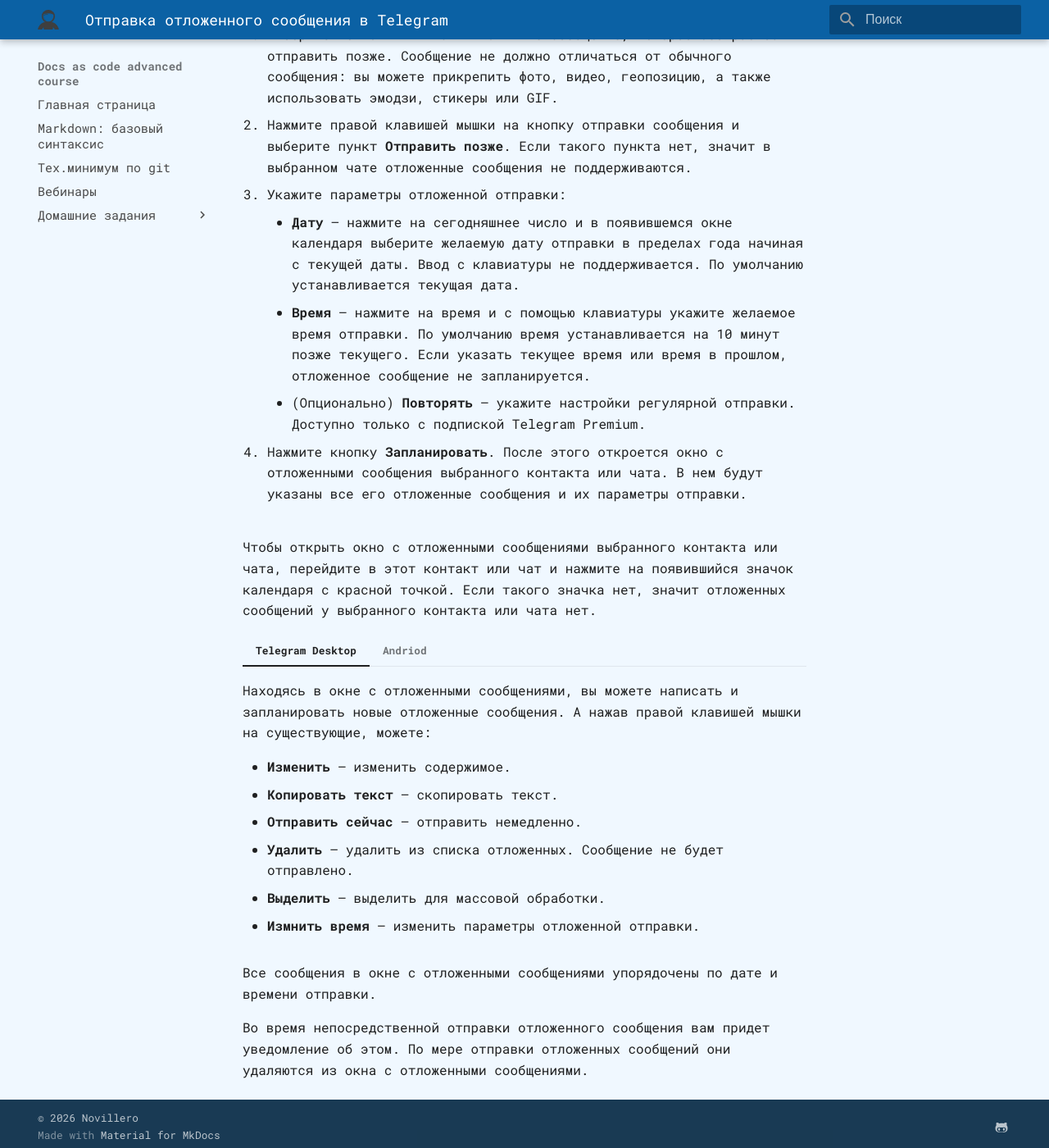
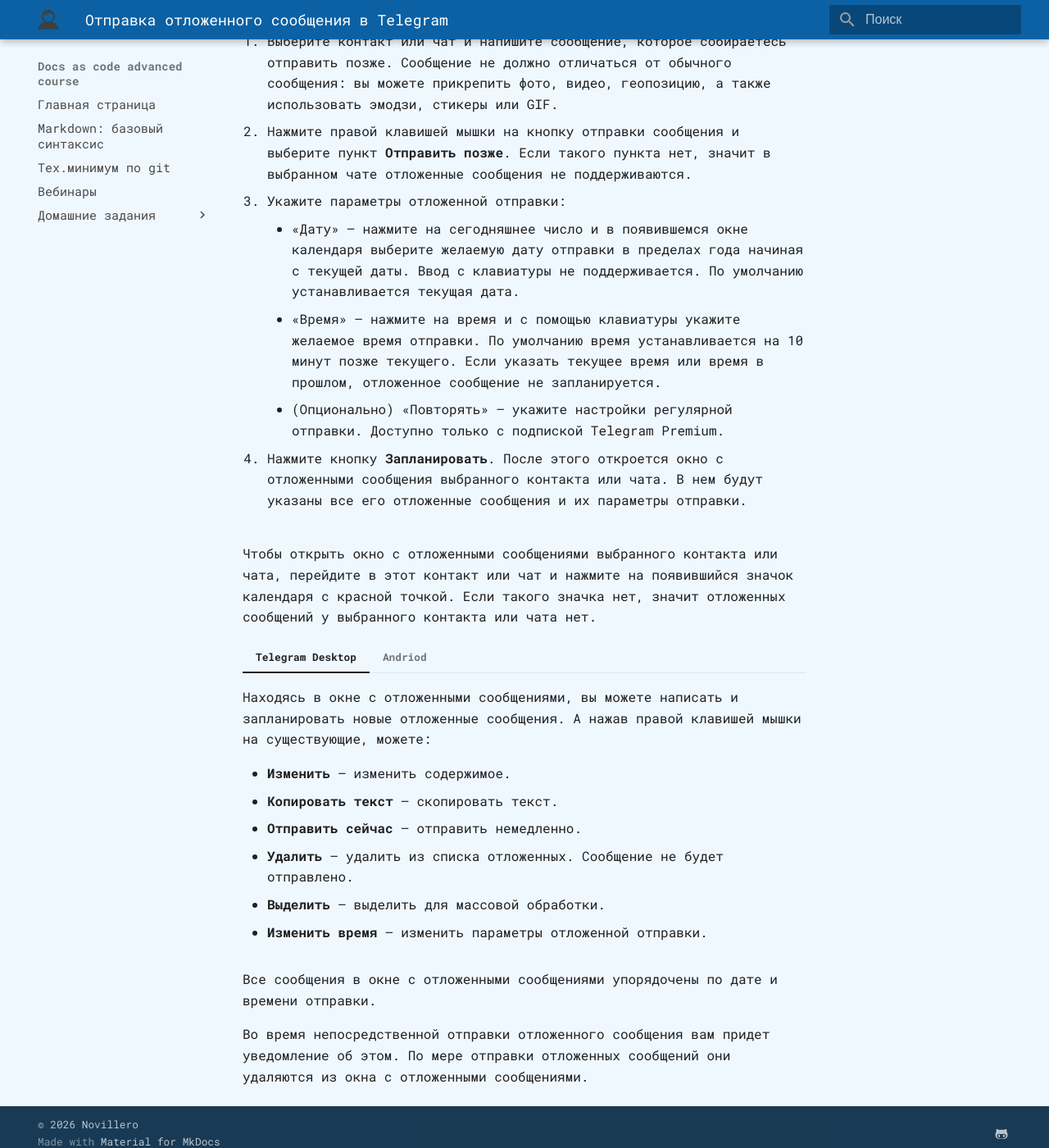
Before and after one commit to novillero/dac-advanced, an MkDocs documentation site: the page built from docs/instructions/rjiynbiukot-instruction.md, in a window 1280 px wide and 1400 px high, scrolled down 401 px. Shown: the whole window at 82% size. Built offline with MkDocs 1.6.1 and Material for MkDocs 9.7.7, drawn with Linux system fonts in a browser that asks for light colours; some web fonts are replaced.

Commit message:
changes after sostarovoitov review

```diff
--- a/docs/instructions/rjiynbiukot-instruction.md
+++ b/docs/instructions/rjiynbiukot-instruction.md
@@ -7,24 +7,28 @@
 === "Telegram Desktop"
 
     1. Выберите контакт или чат и напишите сообщение, которое собираетесь отправить позже. Сообщение не должно отличаться от обычного сообщения: вы можете прикрепить фото, видео, геопозицию, а также использовать эмодзи, стикеры или GIF.
+
     1. Нажмите правой клавишей мышки на кнопку отправки сообщения и выберите пункт **Отправить позже**. Если такого пункта нет, значит в выбранном чате отложенные сообщения не поддерживаются.
+
     1. Укажите параметры отложенной отправки:
 
-        - **Дату** — нажмите на сегодняшнее число и в появившемся окне календаря выберите желаемую дату отправки в пределах года начиная с текущей даты. Ввод с клавиатуры не поддерживается. По умолчанию устанавливается текущая дата.
-        - **Время** — нажмите на время и с помощью клавиатуры укажите желаемое время отправки. По умолчанию время устанавливается на 10 минут позже текущего. Если указать текущее время или время в прошлом, отложенное сообщение не запланируется.
-        - (Опционально) **Повторять** — укажите настройки регулярной отправки. Доступно только с подпиской Telegram Premium.
+        - «Дату» — нажмите на сегодняшнее число и в появившемся окне календаря выберите желаемую дату отправки в пределах года начиная с текущей даты. Ввод с клавиатуры не поддерживается. По умолчанию устанавливается текущая дата.
+        - «Время» — нажмите на время и с помощью клавиатуры укажите желаемое время отправки. По умолчанию время устанавливается на 10 минут позже текущего. Если указать текущее время или время в прошлом, отложенное сообщение не запланируется.
+        - (Опционально) «Повторять» — укажите настройки регулярной отправки. Доступно только с подпиской Telegram Premium.
 
     1. Нажмите кнопку **Запланировать**. После этого откроется окно с отложенными сообщения выбранного контакта или чата. В нем будут указаны все его отложенные сообщения и их параметры отправки.
 
 === "Andriod"
 
     1. Выберите контакт или чат и напишите сообщение, которое собираетесь отправить позже. Сообщение не должно отличаться от обычного сообщения: вы можете прикрепить фото, видео, геопозицию, а также использовать эмодзи, стикеры или GIF.
+
     1. Нажмите и подержите кнопку отправки сообщения. В появивщемся списке выберите пункт **Отправить позже**. Если такого пункта нет, значит в выбранном чате отложенные сообщения не поддерживаются.
+
     1. Укажите параметры отложенной отправки:
 
-        - **Дату** — прокрутите колесо выбора даты и выберите желаемую дату отправки в пределах года начиная с текущей даты. По умолчанию устанавлено **Сегодня**.
-        - **Время** — прокрутите колесо выбора часов и минут и укажите желаемое время отправки. По умолчанию время устанавливается на 1 минуту позже текущего.
-        - (Опционально) **Повторять** — укажите настройки регулярной отправки. Доступно только с подпиской Telegram Premium.
+        - «Дату» — прокрутите колесо выбора даты и выберите желаемую дату отправки в пределах года начиная с текущей даты. По умолчанию устанавлено **Сегодня**.
+        - «Время» — прокрутите колесо выбора часов и минут и укажите желаемое время отправки. По умолчанию время устанавливается на 1 минуту позже текущего.
+        - (Опционально) «Повторять» — укажите настройки регулярной отправки. Доступно только с подпиской Telegram Premium.
 
     1. Внизу экрана нажмите кнопку планирования сообщения с указанными вами датой и временем отправки. После этого откроется окно с отложенными сообщения выбранного контакта или чата. В нем будут указаны все его отложенные сообщения и их параметры отправки.
 
@@ -39,7 +43,7 @@
     - **Отправить сейчас** — отправить немедленно.
     - **Удалить** — удалить из списка отложенных. Сообщение не будет отправлено.
     - **Выделить** — выделить для массовой обработки.
-    - **Измнить время** — изменить параметры отложенной отправки.
+    - **Изменить время** — изменить параметры отложенной отправки.
 
 === "Andriod"
 
@@ -48,7 +52,7 @@
     - **Отправить сейчас** — отправить немедленно.
     - **Копировать** — скопировать текст.
     - **Изменить** — изменить содержимое.
-    - **Измнить время** — изменить параметры отложенной отправки.
+    - **Изменить время** — изменить параметры отложенной отправки.
     - **Удалить** — удалить из списка отложенных. Сообщение не будет отправлено.
 
     А нажав и подержав, можете выделить для массовой обработки.
```
